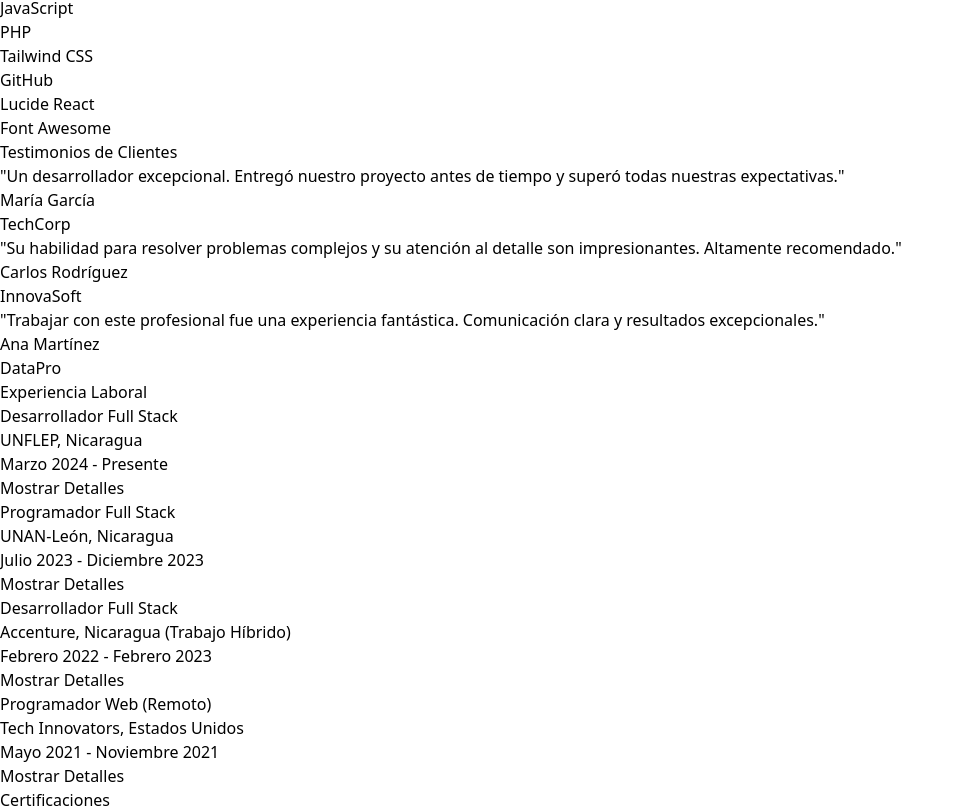
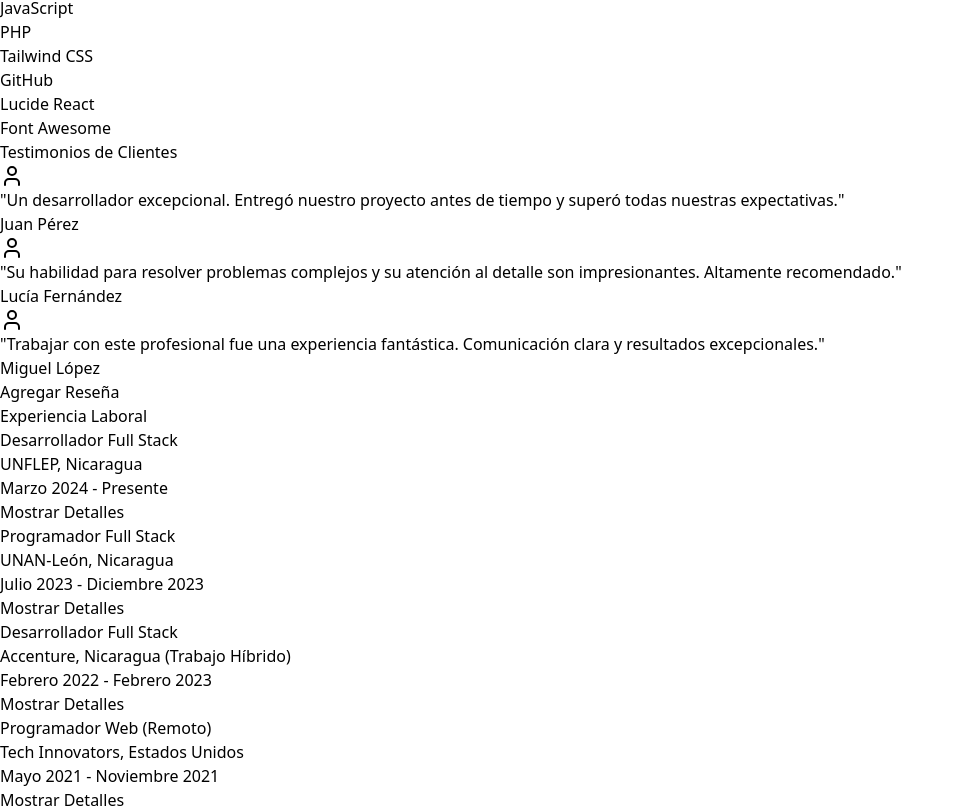
Before and after one commit to Wisofer/Portafolio-web, a React (Vite) app: page / in a window 1280 px wide. Shown: the part 3531-4340 px from the top of the page, without its empty margins (0-964 px from the left). Built offline with nearby package versions, Linux system fonts and the light colour scheme.

Commit message:
Agregando mejor el testimonial

```diff
--- a/src/Components/Testimonial/Testimonial.jsx
+++ b/src/Components/Testimonial/Testimonial.jsx
@@ -1,13 +1,29 @@
-import React from 'react';
+import React, { useState } from 'react';
 import { motion } from 'framer-motion';
+import { User } from 'lucide-react';
 
 const testimonials = [
-  { id: 1, name: 'María García', company: 'TechCorp', text: 'Un desarrollador excepcional. Entregó nuestro proyecto antes de tiempo y superó todas nuestras expectativas.' },
-  { id: 2, name: 'Carlos Rodríguez', company: 'InnovaSoft', text: 'Su habilidad para resolver problemas complejos y su atención al detalle son impresionantes. Altamente recomendado.' },
-  { id: 3, name: 'Ana Martínez', company: 'DataPro', text: 'Trabajar con este profesional fue una experiencia fantástica. Comunicación clara y resultados excepcionales.' },
+  { id: 1, name: 'Juan Pérez', text: 'Un desarrollador excepcional. Entregó nuestro proyecto antes de tiempo y superó todas nuestras expectativas.' },
+  { id: 2, name: 'Lucía Fernández', text: 'Su habilidad para resolver problemas complejos y su atención al detalle son impresionantes. Altamente recomendado.' },
+  { id: 3, name: 'Miguel López', text: 'Trabajar con este profesional fue una experiencia fantástica. Comunicación clara y resultados excepcionales.' },
 ];
 
 function Testimonial() {
+  const [isModalOpen, setIsModalOpen] = useState(false);
+  const [newTestimonial, setNewTestimonial] = useState({ name: '', text: '' });
+
+  const handleInputChange = (e) => {
+    const { name, value } = e.target;
+    setNewTestimonial({ ...newTestimonial, [name]: value });
+  };
+
+  const handleSubmit = (e) => {
+    e.preventDefault();
+    // Aquí podrías agregar la lógica para guardar el nuevo testimonio
+    console.log('Nuevo Testimonio:', newTestimonial);
+    setIsModalOpen(false);
+  };
+
   return (
     <section id="testimonios" className="py-20">
       <h3 className="text-4xl font-bold mb-12 text-center">Testimonios de Clientes</h3>
@@ -18,19 +34,60 @@ function Testimonial() {
             initial={{ opacity: 0, y: 20 }}
             animate={{ opacity: 1, y: 0 }}
             transition={{ duration: 0.5 }}
-            className="bg-white bg-opacity-10 p-6 rounded-xl"
+            className="bg-white bg-opacity-10 p-6 rounded-xl shadow-lg"
           >
-            <p className="text-lg mb-4">"{testimonial.text}"</p>
-            <div className="flex items-center">
-              <div className="w-12 h-12 bg-blue-500 rounded-full mr-4"></div>
+            <User className="w-12 h-12 mb-4 text-blue-400 mx-auto" />
+            <p className="text-lg mb-4 italic">"{testimonial.text}"</p>
+            <div className="flex items-center justify-center">
               <div>
-                <p className="font-semibold">{testimonial.name}</p>
-                <p className="text-sm text-gray-300">{testimonial.company}</p>
+                <p className="font-semibold text-center">{testimonial.name}</p>
               </div>
             </div>
           </motion.div>
         ))}
       </div>
+      <button
+        onClick={() => setIsModalOpen(true)}
+        className="mt-8 px-4 py-2 bg-blue-500 text-white rounded-lg"
+      >
+        Agregar Reseña
+      </button>
+      {isModalOpen && (
+        <div className="fixed inset-0 bg-black bg-opacity-50 flex items-center justify-center">
+          <div className="bg-white p-8 rounded-lg">
+            <h4 className="text-2xl mb-4">Agregar Reseña</h4>
+            <form onSubmit={handleSubmit}>
+              <input
+                type="text"
+                name="name"
+                placeholder="Nombre"
+                value={newTestimonial.name}
+                onChange={handleInputChange}
+                className="w-full mb-4 p-2 border border-gray-300 rounded"
+                required
+              />
+              <textarea
+                name="text"
+                placeholder="Texto"
+                value={newTestimonial.text}
+                onChange={handleInputChange}
+                className="w-full mb-4 p-2 border border-gray-300 rounded"
+                required
+              />
+              <button type="submit" className="px-4 py-2 bg-blue-500 text-white rounded-lg">
+                Enviar
+              </button>
+              <button
+                type="button"
+                onClick={() => setIsModalOpen(false)}
+                className="ml-4 px-4 py-2 bg-red-500 text-white rounded-lg"
+              >
+                Cancelar
+              </button>
+            </form>
+          </div>
+        </div>
+      )}
     </section>
   );
 }
```
